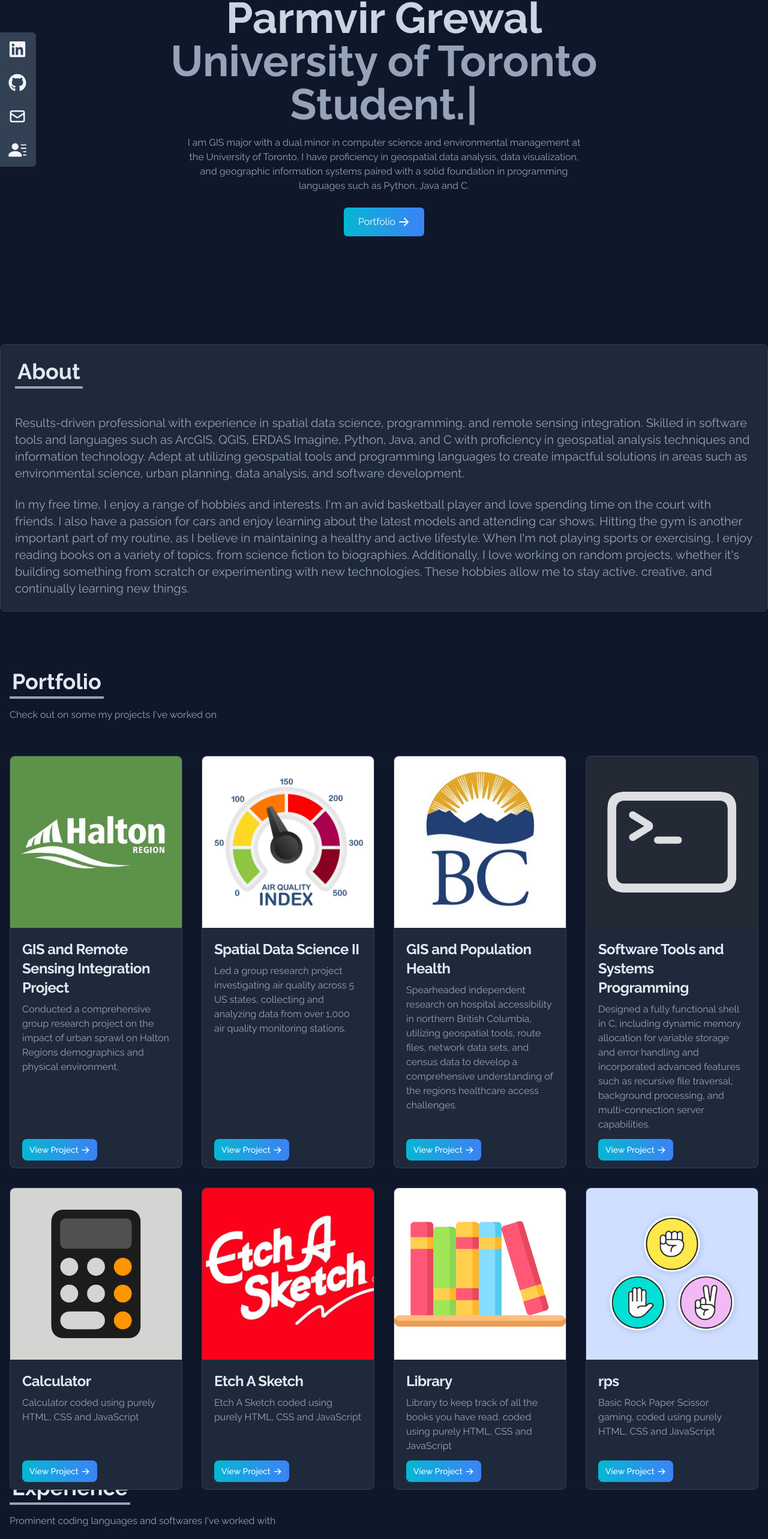
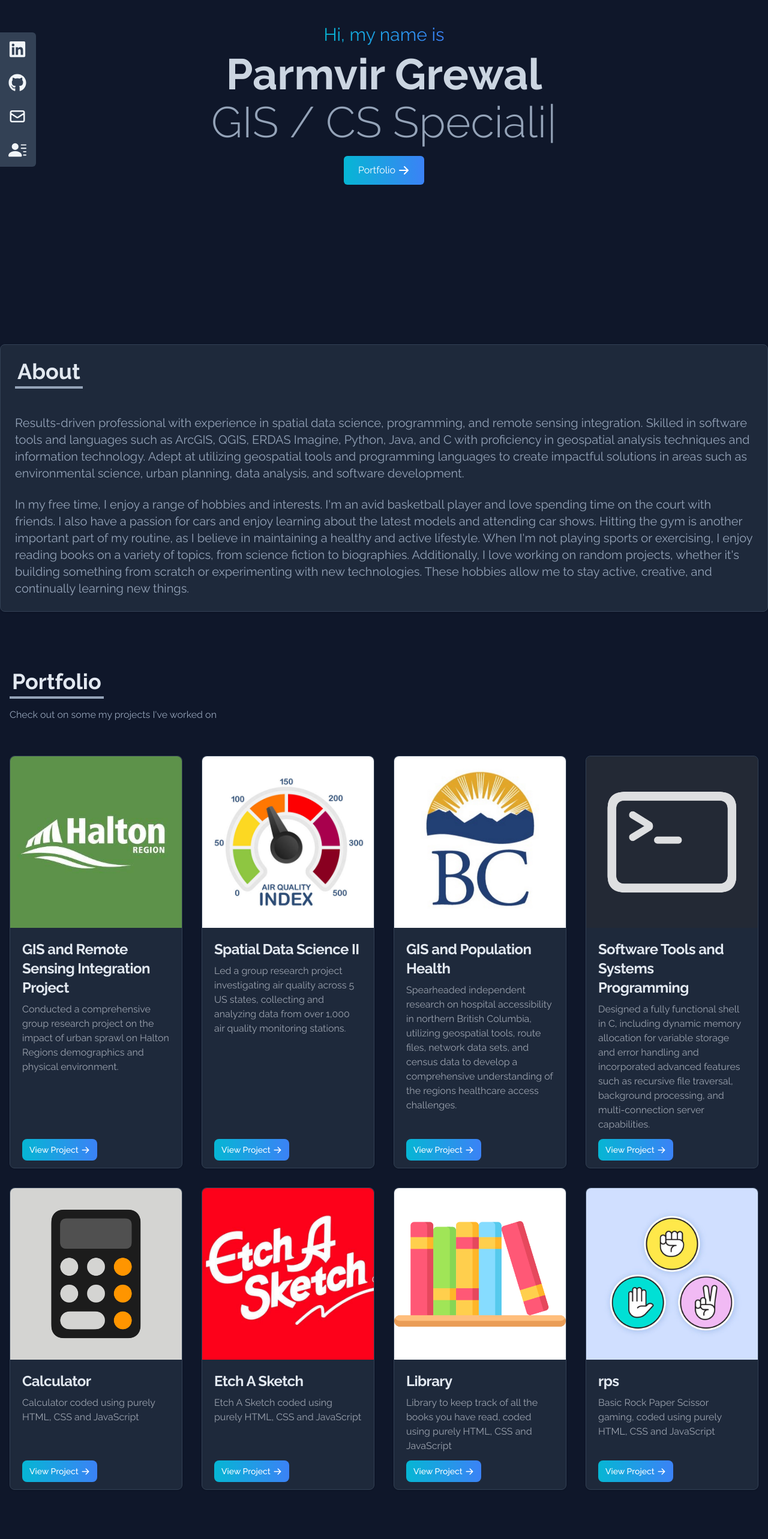
Before and after one commit to Parmvir-Grewal/personal-portfolio-website, a React (Create React App) app: page / in a window 1280 px wide. Shown: the part 226-2792 px from the top of the page at 60% size. Built offline with nearby package versions, Linux system fonts and the light colour scheme; the HTML template or start-up script is replaced by a standard one.

Commit message:
Add subtle animations and fix layout

```diff
--- a/package.json
+++ b/package.json
@@ -6,6 +6,7 @@
     "@testing-library/jest-dom": "^5.16.5",
     "@testing-library/react": "^13.4.0",
     "@testing-library/user-event": "^13.5.0",
+    "aos": "^2.3.4",
     "react": "^18.2.0",
     "react-dom": "^18.2.0",
     "react-ga": "^3.3.1",
@@ -13,6 +14,7 @@
     "react-icons": "^4.7.1",
     "react-scripts": "^5.0.1",
     "react-scroll": "^1.8.9",
+    "react-scroll-fade-animation": "^0.5.4",
     "typewriter-effect": "^2.19.0",
     "web-vitals": "^2.1.4"
   },
--- a/src/components/Experience.jsx
+++ b/src/components/Experience.jsx
@@ -11,8 +11,11 @@ import erdas from "../assets/erdas.png";
 import arcgispro from "../assets/arcgispro.png";
 import github from "../assets/github.png";
 import tailwind from "../assets/tailwind.png";
+import AOS from 'aos';
+import 'aos/dist/aos.css';
 
 function Experience() {
+  AOS.init();
     const techs = [
         {
             id: 1,
@@ -89,8 +92,8 @@ function Experience() {
       ];
   return (
     <div name='experience' className='bg-slate-900 w-full'>
-        <div className='max-w-7xl mx-auto p-4 flex flex-col justify-center w-full md:h-screen max-h-fit'>
-            <div>
+        <div className='max-w-7xl mx-auto p-4 flex flex-col justify-center w-full '>
+            <div className='mt-20'>
                 <p className='text-4xl font-bold inline border-b-4 border-slate-400 text-slate-200 px-1 py-1 hover:bg-gradient-to-r from-cyan-500 to-blue-500 hover:text-white hover:rounded-lg duration-200'>Experience</p>
                 <p className='py-6 text-md text-slate-400'>Prominent coding languages and softwares I've worked with</p>
             </div>
@@ -98,7 +101,7 @@ function Experience() {
             {techs.map(({ id, src, title, style }) => (
             <div
               key={id}
-              className={`border-4 hover:scale-105 duration-200 py-3 rounded-lg ${style}`}
+              className={`border-4 hover:scale-105 duration-200 py-3 rounded-lg ${style}`} data-aos='fade-up'
             >
               <img src={src} alt="" className="w-20 mx-auto" />
               <p className="mt-4 text-slate-200">{title}</p>
--- a/src/components/Home.jsx
+++ b/src/components/Home.jsx
@@ -2,31 +2,34 @@ import React from 'react'
 import { HiArrowRight } from "react-icons/hi";
 import {Link} from 'react-scroll'
 import Typewriter from 'typewriter-effect';
-
+import AOS from 'aos';
+import 'aos/dist/aos.css';
 
 const Home = () => {
+    AOS.init();
   return (
     <div name="home" className='h-screen w-full bg-slate-900 text-white'>
         <div className='max-w-screen-2xl mx-auto flex flex-col items-center
-         justify-center h-full px-4 md:flex-row'>
+         justify-center h-full px-4 md:flex-row' data-aos='zoom-in'>
             <div className='flex flex-col justify-center items-center h-full w-5/6'>
-            <p className='text-transparent bg-clip-text bg-gradient-to-r from-cyan-500 to-blue-500 text-center py-2 max-w-lg text-2xl'>Hi, my name is</p>
+            <p className='text-transparent bg-clip-text bg-gradient-to-r from-cyan-500 to-blue-500 text-center py-3 max-w-lg text-3xl'>Hi, my name is</p>
                 <h2 className='text-slate-300 text-4xl sm:text-7xl font-bold'>
                 Parmvir Grewal
                 </h2>
-                <h2 className='text-slate-400 text-center text-4xl sm:text-7xl font-bold'>
+                <h2 className='text-slate-400 text-center text-4xl sm:text-7xl py-2 font-light'>
                 <Typewriter
-  options={{
-    strings: ['University of Toronto Student.'],
-    autoStart: true,
-    loop: true,
-  }}
-/>
+                  options={{
+                    strings: ["GIS / CS Specialist"],
+                    autoStart: true,
+                    loop: true,
+                    delay: 90,
+                    pauseFor: 800,
+                  }}
+                />
                 </h2>
-                <p className='text-slate-400 text-center py-4 max-w-2xl'>I am GIS major with a dual minor in computer science and environmental management at the University of Toronto, I have proficiency in geospatial data analysis, data visualization, and geographic information systems paired with a solid foundation in programming languages such as Python, Java and C.
-                </p>
+
                 <div>
-                    <Link to="portfolio" smooth duration={500} className='group text-white w-fit px-6 py-3 my-2 flex items-center rounded-md bg-gradient-to-r from-cyan-500 to-blue-500 cursor-pointer hover:scale-105 duration-200'>
+                    <Link to="portfolio" smooth duration={500} className='group text-white w-fit px-6 py-3 my-3 flex items-center rounded-md bg-gradient-to-r from-cyan-500 to-blue-500 cursor-pointer hover:scale-105 duration-200'>
                         Portfolio
                         <span className='group-hover:rotate-90 duration-200'>
                             <HiArrowRight size={20} className='ml-1'/>
--- a/src/components/NavBar.jsx
+++ b/src/components/NavBar.jsx
@@ -2,8 +2,11 @@ import React, { useState } from "react";
 import {FaBars, FaTimes} from 'react-icons/fa';
 import {Link} from 'react-scroll'
 import logo from '../assets/logo1.png'
+import AOS from 'aos';
+import 'aos/dist/aos.css';
 
 const NavBar = () => {
+  AOS.init();
   const [nav, setNav] = useState(false);
   const links = [
     {
@@ -29,12 +32,12 @@ const NavBar = () => {
   ];
   return (
     <div className="flex justify-between items-center w-full h-20 px-4 text-white bg-slate-900 fixed z-10 ">
-        <div>
-            <img src={logo} alt="" width='47px' className="rounded-md" />
+        <div data-aos="zoom-in">
+            <img src={logo} alt="" width='47px' className="rounded-md"  />
         </div>
         <ul className="hidden md:flex">
           {links.map(({id, link})=> (
-            <li key={id} className=" cursor-pointer capitalize font-medium text-slate-400"> <Link to={link} smooth duration={500} className='px-4 py-3 mx-2 hover:bg-gradient-to-r from-cyan-500 to-blue-500 hover:text-white rounded-lg hover:scale-105 duration-200'>{link}</Link></li>
+            <li key={id} className=" cursor-pointer capitalize font-medium text-slate-400"> <Link to={link} smooth duration={500} className='px-4 py-3 mx-2 hover:bg-gradient-to-r from-cyan-500 to-blue-500 hover:text-white rounded-lg hover:scale-105 duration-200' data-aos="zoom-in">{link}</Link></li>
           ))}
         </ul>
         <div onClick={() => setNav(!nav)} className="px-4 cursor-pointer py-3 z-10 text-slate-400 hover:bg-gradient-to-r from-cyan-500 to-blue-500 hover:text-white rounded-lg hover:scale-105 duration-200 md:hidden">
@@ -45,7 +48,7 @@ const NavBar = () => {
           <ul className="flex flex-col
           justify-center items-center absolute top-0 left-0 w-full h-screen bg-slate-900 text-slate-400">
            {links.map(({id, link})=> (
-             <li key={id} className="cursor-pointer capitalize py-3 m-4 text-4xl">
+             <li key={id} className="cursor-pointer capitalize py-3 m-4 text-4xl" data-aos="fade-up">
               <Link onClick={() => setNav(!nav)} to={link} smooth duration={500} className='px-4 py-3 mx-2 hover:bg-gradient-to-r from-cyan-500 to-blue-500 hover:text-white rounded-lg hover:scale-105 duration-200'>{link}</Link>
               </li>
            ))}
--- a/src/components/Portfolio.jsx
+++ b/src/components/Portfolio.jsx
@@ -8,10 +8,11 @@ import aq from "../assets/portfolio/aq.jpg";
 import bc from "../assets/portfolio/bc.jpg";
 import terminal from "../assets/portfolio/terminal.png";
 import { HiArrowRight } from "react-icons/hi";
-
+import AOS from 'aos';
+import 'aos/dist/aos.css';
 
 const Portfolio = () => {
-
+    AOS.init();
     const portfolios = [
         {
             id: 1,
@@ -74,8 +75,8 @@ const Portfolio = () => {
         },
     ]
   return (
-    <div name="portfolio" className="bg-slate-900 w-full max-h-fit">
-        <div className="max-w-7xl p-4 mx-auto flex flex-col justify-center w-full h-full">
+    <div name="portfolio" className="bg-slate-900 w-full ">
+        <div className="max-w-7xl p-4 mx-auto flex flex-col justify-center w-full">
             <div className="pb-8">
                 <p className="text-4xl font-bold inline border-b-4 border-slate-400 text-slate-200 px-1 py-1 hover:bg-gradient-to-r from-cyan-500 to-blue-500 hover:text-white hover:rounded-lg duration-200">Portfolio</p>
                 <p className='py-6 text-md text-slate-400'>Check out on some my projects I've worked on</p>
@@ -84,7 +85,7 @@ const Portfolio = () => {
 
             {
                 portfolios.map(({id, src, title, description, href}) => (
-                    <div key={id} class="max-w-sm border border-slate-700 rounded-lg shadow bg-slate-800 hover:scale-105 duration-200 relative">
+                    <div key={id} class="max-w-sm border border-slate-700 rounded-lg shadow bg-slate-800 hover:scale-105 duration-200 relative" data-aos='fade-up'>
 
                         <img class="rounded-t-lg" src={src} alt="" />
 
--- a/src/components/SocialLinks.jsx
+++ b/src/components/SocialLinks.jsx
@@ -2,9 +2,11 @@ import React from 'react'
 import {FaGithub, FaLinkedin} from 'react-icons/fa';
 import {HiOutlineMail} from 'react-icons/hi';
 import {BsFillPersonLinesFill} from 'react-icons/bs';
+import AOS from 'aos';
+import 'aos/dist/aos.css';
 
 const SocialLinks = () => {
-
+    AOS.init();
     const links = [
         {
             id: 1,
@@ -51,7 +53,7 @@ const SocialLinks = () => {
     <div className="hidden lg:flex flex-col top-[35%] left-0 fixed">
         <ul>
             {links.map(({id, child, href, style, download}) => (
-                <li key={id} className={`flex justify-between items-center w-40 h-14 px-4 ml-[-100px] hover:ml-[-10px] ${style} hover:rounded-md duration-300 hover:bg-gradient-to-r from-cyan-500 to-blue-500 bg-slate-700`}>
+                <li key={id} className={`flex justify-between items-center w-40 h-14 px-4 ml-[-100px] hover:ml-[-10px] ${style} hover:rounded-md duration-300 hover:bg-gradient-to-r from-cyan-500 to-blue-500 bg-slate-700`} data-aos="fade-right">
                 <a href={href}
                 className="flex justify-between items-center w-full text-slate-100"
                 download={download}
```
Also changed, not shown: src/components/About.jsx (+7 -4 lines), src/components/Contact.jsx (+9 -6 lines), 1 other file (tests, documents, lock files or other folders).
